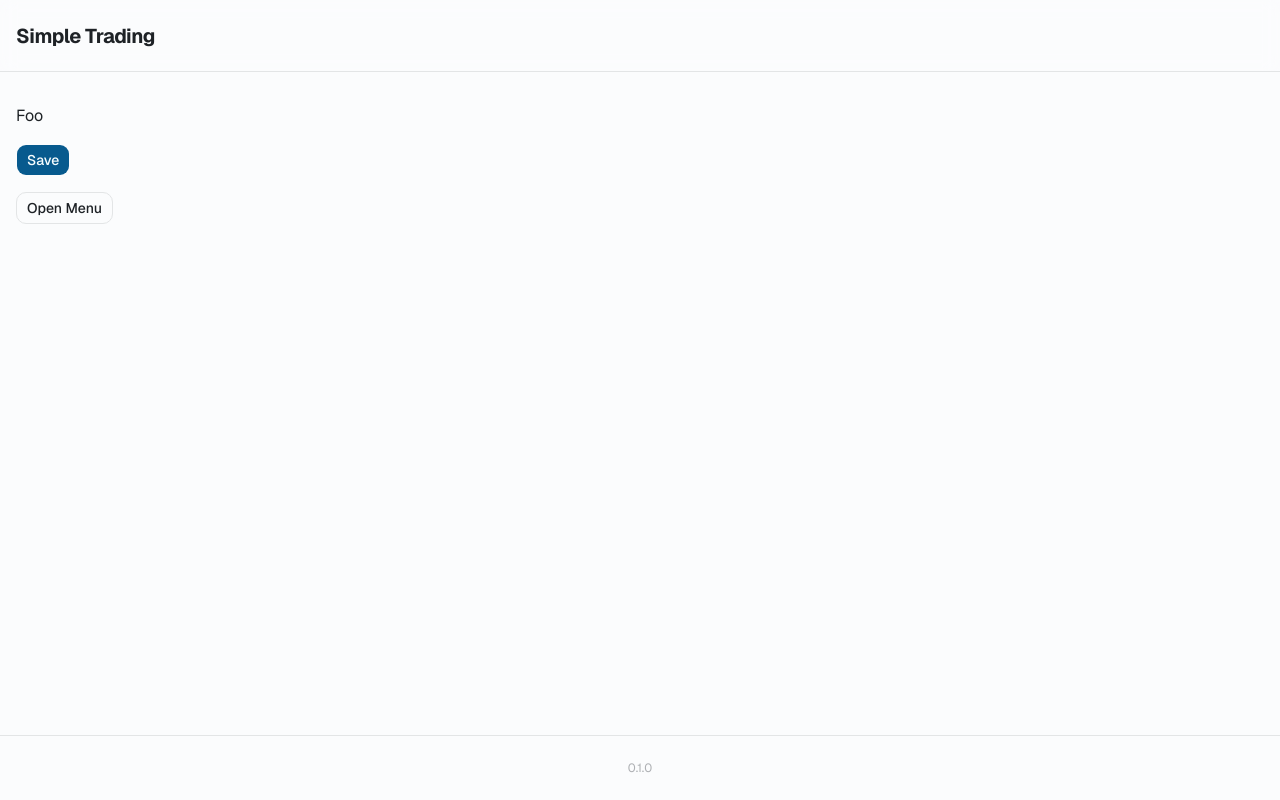
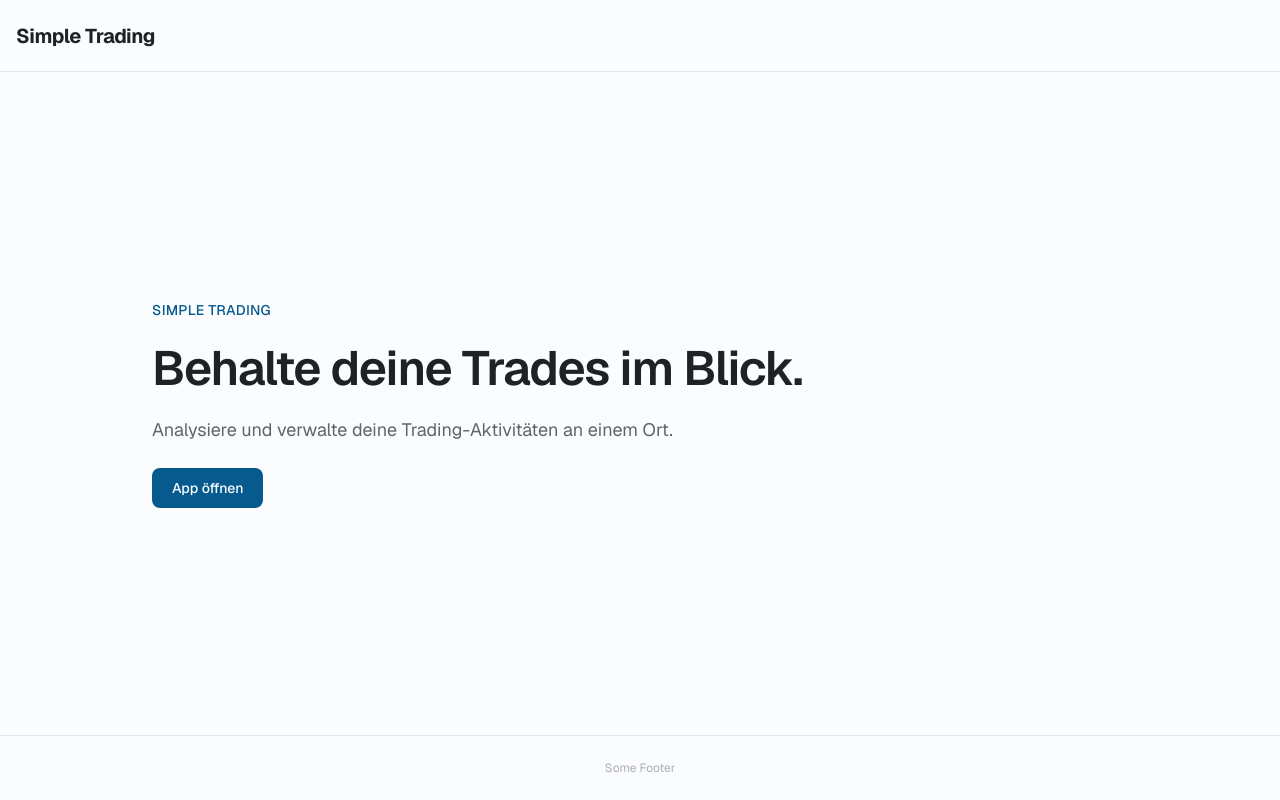
Before and after one commit to stefan8893/simple-trading-client-app-v3, a Next.js app: page / in a window 1280 px wide. Built offline with nearby package versions, Linux system fonts and the light colour scheme.

Commit message:
basic auth routing added

```diff
--- /dev/null
+++ b/src/app/(app)/home/page.tsx
@@ -0,0 +1,12 @@
+import { CommandBasic } from "@/components/features/command-basic";
+import { Button } from "@/components/ui/button";
+
+export default function Home() {
+  return (
+    <div className="space-y-4">
+      <div>Foo</div>
+      <Button>Save</Button>
+      <CommandBasic></CommandBasic>
+    </div>
+  );
+}
--- /dev/null
+++ b/src/app/(app)/layout.tsx
@@ -0,0 +1,16 @@
+import type { ReactNode } from "react";
+
+import packageInfo from "@/../package.json";
+import { Header } from "@/components/layout/header";
+
+export default function AppLayout({ children }: { children: ReactNode }) {
+  return (
+    <div className="relative flex min-h-screen flex-col">
+      <Header />
+      <main className="flex-1 px-4 py-8">{children}</main>
+      <footer className="text-muted-foreground/50 border-t px-4 py-6 text-center text-xs">
+        {packageInfo.version}
+      </footer>
+    </div>
+  );
+}
--- /dev/null
+++ b/src/app/(app)/profile/page.tsx
@@ -0,0 +1,10 @@
+export default function ProfilePage() {
+  return (
+    <section className="mx-auto max-w-3xl space-y-2">
+      <h1 className="text-2xl font-semibold">Profil</h1>
+      <p className="text-muted-foreground">
+        Deine Profilinformationen werden hier angezeigt.
+      </p>
+    </section>
+  );
+}
--- /dev/null
+++ b/src/app/(app)/settings/page.tsx
@@ -0,0 +1,10 @@
+export default function SettingsPage() {
+  return (
+    <section className="mx-auto max-w-3xl space-y-2">
+      <h1 className="text-2xl font-semibold">Einstellungen</h1>
+      <p className="text-muted-foreground">
+        Deine App-Einstellungen werden hier verwaltet.
+      </p>
+    </section>
+  );
+}
--- a/src/app/layout.tsx
+++ b/src/app/layout.tsx
@@ -1,9 +1,8 @@
 import type { Metadata } from "next";
 import { Geist, JetBrains_Mono } from "next/font/google";
 
-import packageInfo from "@/../package.json";
 import "@/app/globals.css";
-import { Header } from "@/components/layout/header";
+import { LocalStorageAuthCookieSync } from "@/components/auth/local-storage-auth-cookie-sync";
 
 const geistSans = Geist({
   variable: "--font-sans",
@@ -23,19 +22,12 @@ export const metadata: Metadata = {
 export default function RootLayout({ children }: LayoutProps<"/">) {
   return (
     <html
-      lang="en"
-      className={`${geistSans.variable} ${jetbrainsMono.variable} antialiased`}
+      lang="de"
+      className={`${geistSans.variable} ${jetbrainsMono.variable}`}
     >
-      <body className="bg-background text-foreground flex min-h-screen flex-col font-sans">
-        <div className={"relative flex flex-1 flex-col flex-nowrap"}>
-          <Header />
-
-          <main className="flex-1 px-4 py-8">{children}</main>
-
-          <footer className="text-muted-foreground/50 border-t px-4 py-6 text-center text-xs">
-            {packageInfo.version}
-          </footer>
-        </div>
+      <body className="min-h-screen antialiased">
+        <LocalStorageAuthCookieSync />
+        {children}
       </body>
     </html>
   );
--- a/src/app/page.tsx
+++ b/src/app/page.tsx
@@ -1,12 +1,31 @@
-import { CommandBasic } from "@/components/features/command-basic";
-import { Button } from "@/components/ui/button";
+import Link from "next/link";
 
-export default function Home() {
+export default function LandingPage() {
   return (
-    <div className="space-y-4">
-      <div>Foo</div>
-      <Button>Save</Button>
-      <CommandBasic></CommandBasic>
-    </div>
+    <main className="flex min-h-screen flex-col">
+      <header className="flex h-18 items-center border-b px-4">
+        <span className="text-xl font-bold tracking-tight">Simple Trading</span>
+      </header>
+      <section className="mx-auto flex w-full max-w-5xl flex-1 flex-col items-start justify-center gap-6 px-6 py-16">
+        <p className="text-primary text-sm font-medium tracking-wide uppercase">
+          Simple Trading
+        </p>
+        <h1 className="max-w-3xl text-4xl font-semibold tracking-tight sm:text-5xl">
+          Behalte deine Trades im Blick.
+        </h1>
+        <p className="text-muted-foreground max-w-2xl text-lg">
+          Analysiere und verwalte deine Trading-Aktivitäten an einem Ort.
+        </p>
+        <Link
+          href="/home"
+          className="bg-primary text-primary-foreground hover:bg-primary/90 inline-flex h-10 items-center justify-center rounded-md px-5 text-sm font-medium transition-colors"
+        >
+          App öffnen
+        </Link>
+      </section>
+      <footer className="text-muted-foreground/50 border-t px-4 py-6 text-center text-xs">
+        Some Footer
+      </footer>
+    </main>
   );
 }
--- /dev/null
+++ b/src/components/auth/local-storage-auth-cookie-sync.tsx
@@ -0,0 +1,35 @@
+"use client";
+
+import { usePathname, useRouter } from "next/navigation";
+import { useEffect } from "react";
+
+const AUTH_STORAGE_KEY = "isAuthenticated";
+const SESSION_COOKIE = "session_token";
+
+export function LocalStorageAuthCookieSync() {
+  const pathname = usePathname();
+  const router = useRouter();
+
+  useEffect(() => {
+    const isAuthenticated =
+      window.localStorage.getItem(AUTH_STORAGE_KEY) === "true";
+    const hasSessionCookie = document.cookie
+      .split("; ")
+      .some((cookie) => cookie === `${SESSION_COOKIE}=1`);
+
+    if (isAuthenticated === hasSessionCookie) {
+      return;
+    }
+
+    if (isAuthenticated) {
+      const secure = window.location.protocol === "https:" ? "; Secure" : "";
+      document.cookie = `${SESSION_COOKIE}=1; Path=/; SameSite=Lax${secure}`;
+    } else {
+      document.cookie = `${SESSION_COOKIE}=; Path=/; Max-Age=0; SameSite=Lax`;
+    }
+
+    router.refresh();
+  }, [pathname, router]);
+
+  return null;
+}
--- a/src/components/layout/header.tsx
+++ b/src/components/layout/header.tsx
@@ -1,4 +1,7 @@
 "use client";
+
+import Link from "next/link";
+import { usePathname } from "next/navigation";
 
 import {
   SmartHeaderPosition,
@@ -10,6 +13,7 @@ export function Header() {
   const HEADER_HEIGHT = 72;
 
   const { position, isAtTop, scrollY } = useSmartHeaderPosition(HEADER_HEIGHT);
+  const pathname = usePathname();
 
   return (
     <>
@@ -17,14 +21,33 @@ export function Header() {
       <header
         style={getHeaderStyle(position, scrollY)}
         className={cn(
-          "sticky top-0 z-50 flex h-18 shrink-0 flex-col flex-nowrap items-start justify-center",
+          "sticky top-0 z-50 flex h-18 shrink-0 flex-row flex-nowrap items-center justify-between gap-4",
           "bg-background/50 border-b px-4 backdrop-blur-sm",
           !isAtTop && "transition-transform duration-300 ease-in-out",
         )}
       >
-        <h1 className="text-foreground text-xl font-bold tracking-tight">
+        <Link
+          href="/home"
+          className="text-foreground text-xl font-bold tracking-tight"
+        >
           Simple Trading
-        </h1>
+        </Link>
+        <nav aria-label="Main Navigation" className="flex items-center gap-4">
+          {[
+            { href: "/home", label: "Home" },
+            { href: "/profile", label: "Profil" },
+            { href: "/settings", label: "Einstellungen" },
+          ].map(({ href, label }) => (
+            <Link
+              key={href}
+              href={href}
+              aria-current={pathname === href ? "page" : undefined}
+              className="text-muted-foreground hover:text-foreground text-sm"
+            >
+              {label}
+            </Link>
+          ))}
+        </nav>
       </header>
     </>
   );
--- /dev/null
+++ b/src/proxy.ts
@@ -0,0 +1,29 @@
+import { NextResponse, type NextRequest } from "next/server";
+
+const SESSION_COOKIE = "session_token";
+
+export function proxy(request: NextRequest) {
+  const { pathname } = request.nextUrl;
+  const isAuthenticated =
+    request.cookies.get(SESSION_COOKIE)?.value === "1";
+
+  if (!isAuthenticated && pathname !== "/") {
+    return NextResponse.redirect(new URL("/", request.url));
+  }
+
+  if (isAuthenticated && pathname === "/") {
+    return NextResponse.rewrite(new URL("/home", request.url));
+  }
+
+  if (isAuthenticated && pathname === "/home") {
+    return NextResponse.redirect(new URL("/", request.url));
+  }
+
+  return NextResponse.next();
+}
+
+export const config = {
+  matcher: [
+    "/((?!api|_next/static|_next/image|favicon.ico|.*\\.(?:svg|png|jpg|jpeg|gif|webp)$).*)",
+  ],
+};
```
Also changed, not shown: 1 other file (tests, documents, lock files or other folders).
